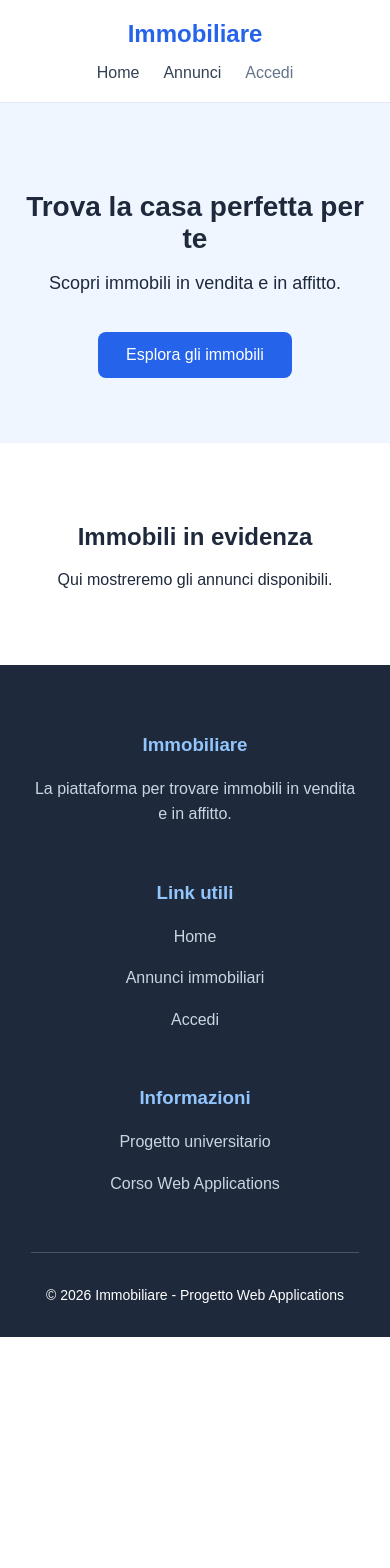
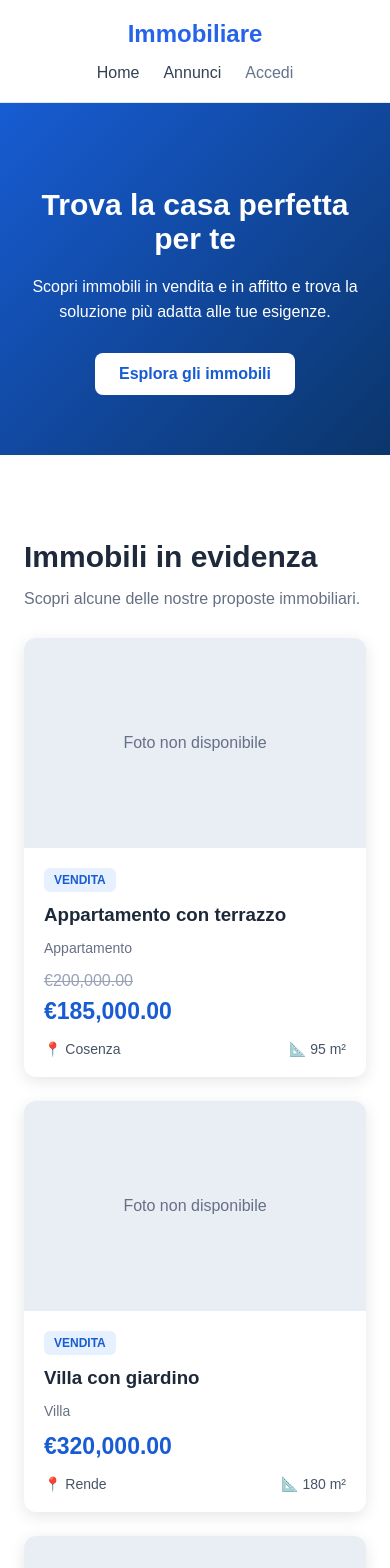
Before and after one commit to simosimo0413/web-application-project, an Angular app in the folder frontend/: page / in a window 390 px wide. Shown: the top 1568 px of the page. Before the commit the page ends 1337 px from the top, so only its background shows below. Built offline with nearby package versions, Linux system fonts and the light colour scheme.

Commit message:
Creazione schede immobiliari Angular

```diff
--- /dev/null
+++ b/frontend/src/app/components/immobile-card/immobile-card.css
@@ -0,0 +1,78 @@
+
+.immobile-card {
+  background: white;
+  border-radius: 12px;
+  overflow: hidden;
+  box-shadow: 0 4px 16px rgba(0, 0, 0, 0.1);
+  transition: transform 0.2s ease;
+  height: 100%;
+}
+
+.immobile-card:hover {
+  transform: translateY(-4px);
+}
+
+.immagine {
+  height: 210px;
+}
+
+.immagine img {
+  width: 100%;
+  height: 100%;
+  object-fit: cover;
+}
+
+.segnaposto {
+  height: 100%;
+  display: flex;
+  align-items: center;
+  justify-content: center;
+  background: #e9eef5;
+  color: #667085;
+}
+
+.contenuto {
+  padding: 20px;
+}
+
+.contratto {
+  display: inline-block;
+  background: #e7f0ff;
+  color: #175cd3;
+  padding: 5px 10px;
+  border-radius: 6px;
+  font-size: 12px;
+  font-weight: bold;
+}
+
+.contenuto h3 {
+  margin: 12px 0 6px;
+  color: #1d2939;
+}
+
+.categoria {
+  color: #667085;
+  font-size: 14px;
+}
+
+.prezzo-precedente {
+  text-decoration: line-through;
+  color: #98a2b3;
+  margin-bottom: 4px;
+}
+
+.prezzo {
+  color: #175cd3;
+  font-size: 23px;
+  font-weight: bold;
+  margin: 8px 0 16px;
+}
+
+.dettagli {
+  display: flex;
+  justify-content: space-between;
+  gap: 12px;
+  color: #475467;
+  font-size: 14px;
+  flex-wrap: wrap;
+}
--- /dev/null
+++ b/frontend/src/app/components/immobile-card/immobile-card.html
@@ -0,0 +1,42 @@
+
+<article class="immobile-card">
+
+  <div class="immagine">
+    <img
+      *ngIf="annuncio.fotoPrincipale; else senzaFoto"
+      [src]="annuncio.fotoPrincipale"
+      [alt]="annuncio.titolo"
+    />
+
+    <ng-template #senzaFoto>
+      <div class="segnaposto">
+        Foto non disponibile
+      </div>
+    </ng-template>
+  </div>
+
+  <div class="contenuto">
+    <span class="contratto">
+      {{ annuncio.tipoContratto }}
+    </span>
+
+    <h3>{{ annuncio.titolo }}</h3>
+
+    <p class="categoria">{{ annuncio.categoria }}</p>
+
+    <p class="prezzo-precedente"
+       *ngIf="annuncio.prezzoPrecedente">
+      {{ annuncio.prezzoPrecedente | currency:'EUR' }}
+    </p>
+
+    <p class="prezzo">
+      {{ annuncio.prezzo | currency:'EUR' }}
+    </p>
+
+    <div class="dettagli">
+      <span>📍 {{ annuncio.citta }}</span>
+      <span>📐 {{ annuncio.superficieMq }} m²</span>
+    </div>
+  </div>
+
+</article>
--- /dev/null
+++ b/frontend/src/app/components/immobile-card/immobile-card.ts
@@ -0,0 +1,15 @@
+
+import { Component, Input } from '@angular/core';
+import { CommonModule } from '@angular/common';
+import { Annuncio } from '../../models/annuncio';
+
+@Component({
+  selector: 'app-immobile-card',
+  standalone: true,
+  imports: [CommonModule],
+  templateUrl: './immobile-card.html',
+  styleUrl: './immobile-card.css'
+})
+export class ImmobileCard {
+  @Input({ required: true }) annuncio!: Annuncio;
+}
--- /dev/null
+++ b/frontend/src/app/models/annuncio.ts
@@ -0,0 +1,12 @@
+
+export interface Annuncio {
+  id: number;
+  titolo: string;
+  prezzo: number;
+  prezzoPrecedente: number | null;
+  superficieMq: number;
+  citta: string;
+  categoria: string;
+  tipoContratto: 'VENDITA' | 'AFFITTO';
+  fotoPrincipale: string | null;
+}
--- a/frontend/src/app/pages/home/home.css
+++ b/frontend/src/app/pages/home/home.css
@@ -1,46 +1,70 @@
 
 .hero {
-  padding: 100px 20px;
+  background: linear-gradient(135deg, #175cd3, #0b356b);
+  color: white;
+  padding: 90px 20px;
   text-align: center;
-  background-color: #eff6ff;
 }
 
 .hero h1 {
   font-size: 40px;
-  margin-bottom: 16px;
+  margin-bottom: 18px;
 }
 
 .hero p {
-  font-size: 18px;
+  max-width: 600px;
+  margin: 0 auto 28px;
+  line-height: 1.6;
 }
 
-.hero-button {
+.pulsante {
   display: inline-block;
-  padding: 14px 28px;
-  margin-top: 20px;
+  background: white;
+  color: #175cd3;
+  padding: 12px 24px;
   border-radius: 8px;
-  background-color: #2563eb;
-  color: white;
+  font-weight: bold;
   text-decoration: none;
-  font-weight: 500;
 }
 
-.hero-button:hover {
-  background-color: #1d4ed8;
+.sezione-annunci {
+  max-width: 1200px;
+  margin: 0 auto;
+  padding: 60px 24px;
 }
 
-.annunci {
-  padding: 60px 8%;
-  text-align: center;
-  min-height: 220px;
+.sezione-annunci h2 {
+  font-size: 30px;
+  margin-bottom: 10px;
+}
+
+.sezione-annunci > p {
+  color: #667085;
+  margin-bottom: 30px;
+}
+
+.griglia-annunci {
+  display: grid;
+  grid-template-columns: repeat(3, minmax(0, 1fr));
+  gap: 24px;
+}
+
+@media (max-width: 900px) {
+  .griglia-annunci {
+    grid-template-columns: repeat(2, minmax(0, 1fr));
+  }
 }
 
 @media (max-width: 600px) {
   .hero {
-    padding: 65px 20px;
+    padding: 60px 20px;
   }
 
   .hero h1 {
-    font-size: 28px;
+    font-size: 30px;
+  }
+
+  .griglia-annunci {
+    grid-template-columns: 1fr;
   }
 }
--- a/frontend/src/app/pages/home/home.html
+++ b/frontend/src/app/pages/home/home.html
@@ -1,16 +1,23 @@
 
-<main>
 <section class="hero">
   <h1>Trova la casa perfetta per te</h1>
-    <p>Scopri immobili in vendita e in affitto.</p>
-
-    <a class="hero-button" href="#annunci">
+  <p>
+    Scopri immobili in vendita e in affitto
+    e trova la soluzione più adatta alle tue esigenze.
+  </p>
+  <a href="#annunci" class="pulsante">
     Esplora gli immobili
   </a>
 </section>
 
-  <section id="annunci" class="annunci">
+<section class="sezione-annunci" id="annunci">
   <h2>Immobili in evidenza</h2>
-    <p>Qui mostreremo gli annunci disponibili.</p>
+  <p>Scopri alcune delle nostre proposte immobiliari.</p>
+
+  <div class="griglia-annunci">
+    <app-immobile-card
+      *ngFor="let annuncio of annunci"
+      [annuncio]="annuncio">
+    </app-immobile-card>
+  </div>
 </section>
-</main>
--- a/frontend/src/app/pages/home/home.ts
+++ b/frontend/src/app/pages/home/home.ts
@@ -1,9 +1,51 @@
+
 import { Component } from '@angular/core';
+import { CommonModule } from '@angular/common';
+import { ImmobileCard } from '../../components/immobile-card/immobile-card';
+import { Annuncio } from '../../models/annuncio';
 
 @Component({
-  imports: [],
   selector: 'app-home',
-  styleUrl: './home.css',
+  standalone: true,
+  imports: [CommonModule, ImmobileCard],
   templateUrl: './home.html',
+  styleUrl: './home.css'
 })
-export class Home {}
+export class Home {
+
+  annunci: Annuncio[] = [
+    {
+      id: 1,
+      titolo: 'Appartamento con terrazzo',
+      prezzo: 185000,
+      prezzoPrecedente: 200000,
+      superficieMq: 95,
+      citta: 'Cosenza',
+      categoria: 'Appartamento',
+      tipoContratto: 'VENDITA',
+      fotoPrincipale: null
+    },
+    {
+      id: 2,
+      titolo: 'Villa con giardino',
+      prezzo: 320000,
+      prezzoPrecedente: null,
+      superficieMq: 180,
+      citta: 'Rende',
+      categoria: 'Villa',
+      tipoContratto: 'VENDITA',
+      fotoPrincipale: null
+    },
+    {
+      id: 3,
+      titolo: 'Bilocale in affitto',
+      prezzo: 650,
+      prezzoPrecedente: null,
+      superficieMq: 60,
+      citta: 'Catanzaro',
+      categoria: 'Appartamento',
+      tipoContratto: 'AFFITTO',
+      fotoPrincipale: null
+    }
+  ];
+}
```
Lines whose indentation alone changed are shown as unchanged.
